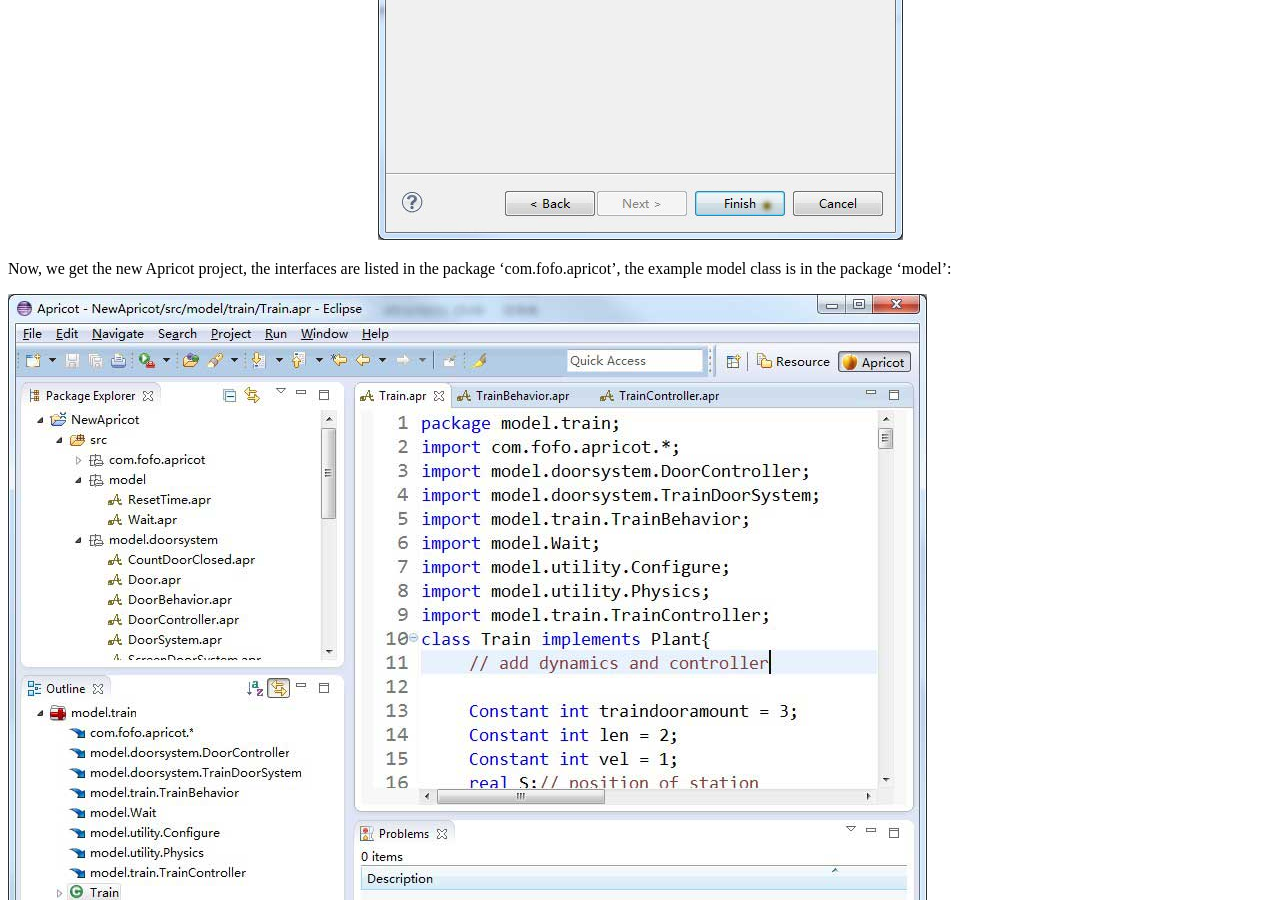
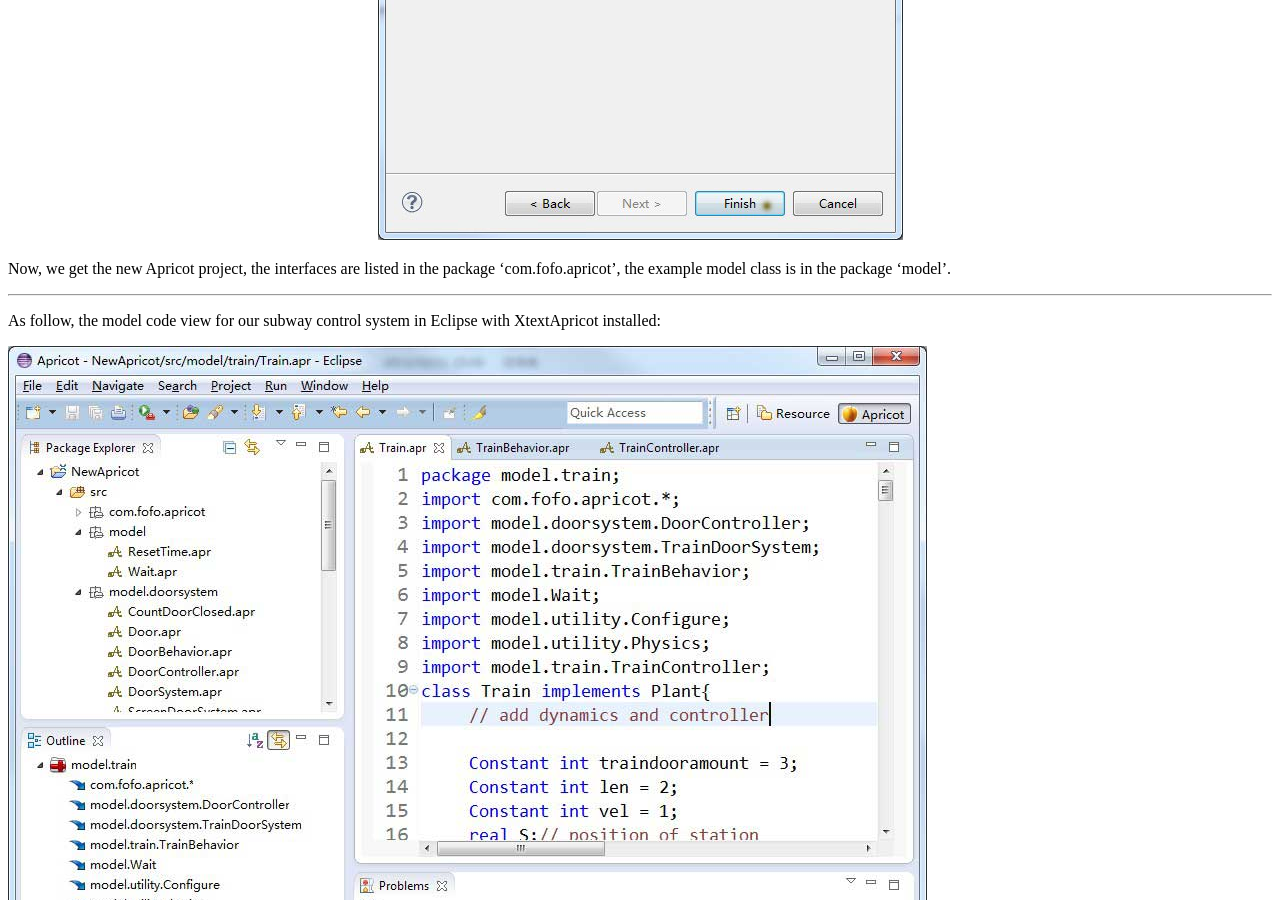
Before and after one commit to fanghuixing/apricot, a Jekyll site: the page built from index.md, in a window 1280 px wide and 900 px high, scrolled down 6536 px. Built offline with Jekyll 4.4.1, drawn with Linux system fonts in a browser that asks for light colours.

Commit message:
add subway code

```diff
--- a/index.md
+++ b/index.md
@@ -130,7 +130,13 @@
 
 </div>
 
-Now, we get the new Apricot project, the interfaces are listed in the package 'com.fofo.apricot', the example model class is in the package 'model':
+Now, we get the new Apricot project, the interfaces are listed in the package 'com.fofo.apricot', the example model class is in the package 'model'.
+
+---
+
+
+
+As follow, the model code view for our subway control system in Eclipse with XtextApricot installed:
 
 ![Create New Project](assets/figs/projectview.jpg)
 
```
